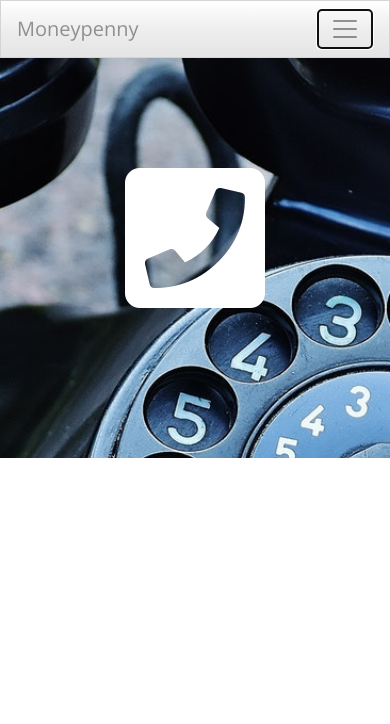
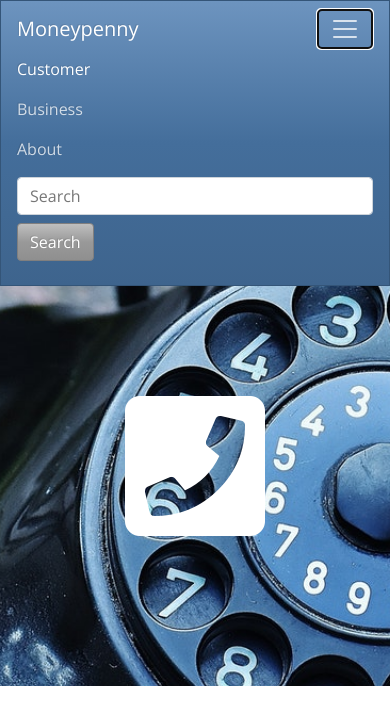
Before and after one commit to dougieape/moneypenny.nz, a plain HTML site: page index.html in a window 390 px wide. Both pictures are taken after a click on the button "Toggle navigation". Drawn offline with nearby package versions, Linux system fonts and the light colour scheme.

Commit message:
fixed navigation toggle

```diff
--- a/index.html
+++ b/index.html
@@ -1,10 +1,10 @@
-<!DOCTYPE html>
-<!-- saved from url=(0032)https://bootswatch.com/spacelab/ -->
-<html lang="en"><head><meta http-equiv="Content-Type" content="text/html; charset=UTF-8">
-
-    <title>Moneypenny: How can I help you?</title>
+<!doctype html>
+<html lang="en">
+  <head>
+    <!-- Required meta tags -->
     <meta name="viewport" content="width=device-width, initial-scale=1">
     <meta http-equiv="X-UA-Compatible" content="IE=edge">
+    <!-- Bootstrap CSS -->
     <link rel="stylesheet" href="./bootstrap-spacelab.css" media="screen">
     <link rel="stylesheet" href="https://use.fontawesome.com/releases/v5.5.0/css/all.css" integrity="sha384-B4dIYHKNBt8Bc12p+WXckhzcICo0wtJAoU8YZTY5qE0Id1GSseTk6S+L3BlXeVIU" crossorigin="anonymous">
     <style>
@@ -41,18 +41,16 @@
       }
     </style>
 
-    <script src="https://ajax.googleapis.com/ajax/libs/jquery/3.3.1/jquery.min.js"></script>
-
-
+    <title>Moneypenny: How can I help you?</title>
+  </head>
   <body>
-      <div class="bs-component">
-        <nav class="navbar navbar-expand-lg navbar-light bg-light">
+    <nav class="navbar navbar-expand-lg navbar-dark bg-primary">
       <a class="navbar-brand" href="#">Moneypenny</a>
-          <button class="navbar-toggler" type="button" data-toggle="collapse" data-target="#navbarColor03" aria-controls="navbarColor03" aria-expanded="false" aria-label="Toggle navigation">
+      <button class="navbar-toggler collapsed" type="button" data-toggle="collapse" data-target="#navbarColor01" aria-controls="navbarColor01" aria-expanded="false" aria-label="Toggle navigation">
         <span class="navbar-toggler-icon"></span>
       </button>
 
-          <div class="collapse navbar-collapse" id="navbarColor03">
+      <div class="navbar-collapse collapse" id="navbarColor01" style="">
         <ul class="navbar-nav mr-auto">
           <li class="nav-item active">
             <a class="nav-link" href="tel:+642102825001">Customer</a>
@@ -70,7 +68,6 @@
         </form>
       </div>
     </nav>
-      </div>
     <div class="divWithBgImage">
       <div id="usertypechoice" class="centred ctr" style="height:80px">
         <div style="display:inline-block;">
@@ -86,8 +83,12 @@
         <i class="fas fa-phone-square fa-10x"></i>
       </div>
     </div>
-    </body>
 
+    <!-- Optional JavaScript -->
+    <!-- jQuery first, then Popper.js, then Bootstrap JS -->
+    <script src="https://ajax.googleapis.com/ajax/libs/jquery/3.3.1/jquery.min.js"></script>
+    <script src="https://cdnjs.cloudflare.com/ajax/libs/popper.js/1.14.6/umd/popper.min.js" integrity="sha384-wHAiFfRlMFy6i5SRaxvfOCifBUQy1xHdJ/yoi7FRNXMRBu5WHdZYu1hA6ZOblgut" crossorigin="anonymous"></script>
+    <script src="https://stackpath.bootstrapcdn.com/bootstrap/4.2.1/js/bootstrap.min.js" integrity="sha384-B0UglyR+jN6CkvvICOB2joaf5I4l3gm9GU6Hc1og6Ls7i6U/mkkaduKaBhlAXv9k" crossorigin="anonymous"></script>
     <script>
       $("#bigphone").click(
         function () {
@@ -103,5 +104,5 @@
         collision: "fit"
       });
     </script>
-
+  </body>
 </html>
```
Lines whose indentation alone changed are shown as unchanged.
